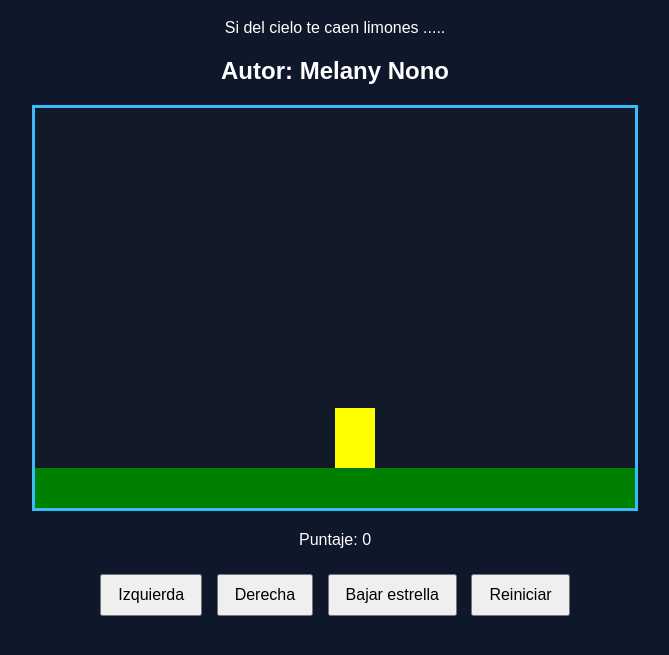
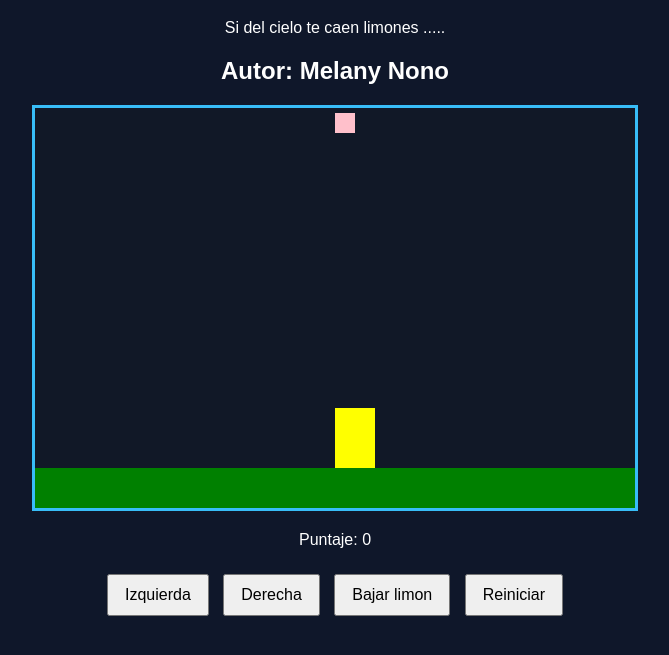
Before and after one commit to melanynono/juego_limones, a plain HTML site: page limones.html in a window 1280 px wide. Shown: the part 81-736 px from the top of the page, without its empty margins (305-974 px from the left). Drawn offline with Linux system fonts and the light colour scheme.

Commit message:
Agregar dibujarLimon y bajarLimon

```diff
--- a/limones.html
+++ b/limones.html
@@ -19,7 +19,7 @@
     <div class="botones">
       <button onclick="moverIzquierda();">Izquierda</button>
       <button onclick="moverDerecha();">Derecha</button>
-      <button>Bajar estrella</button>
+      <button onclick="bajarLimon()">Bajar limon</button>
       <button>Reiniciar</button>
     </div>
   </div>
--- a/limones.js
+++ b/limones.js
@@ -4,11 +4,17 @@ let ctx=canvas.getContext("2d");
 const ALTURA_SUELO =40;
 const ALTURA_PERSONAJE =60;
 const ANCHO_PERSONAJE = 40;
+const ANCHO_LIMON = 20;
+const ALTO_LIMON = 20;
+
 let personajeX=canvas.width/2;
+let limonX=canvas.width/2;
+let limonY=5;
 
 function iniciar(){
     dibujarSuelo();
     dibujarPersonaje();
+    dibujarLimon();
 }
 function dibujarSuelo(){
     ctx.fillStyle="green";
@@ -38,8 +44,19 @@ function actualizarPantalla(){
     limpiarCanva();
     dibujarSuelo();
     dibujarPersonaje();
+    dibujarLimon();
 }
 
 function limpiarCanva(){
     ctx.clearRect(0,0,canvas.width,canvas.height);
 }
+
+function dibujarLimon(){
+    ctx.fillStyle = "pink";
+    ctx.fillRect(limonX,limonY,ANCHO_LIMON,ALTO_LIMON);
+}
+
+function bajarLimon(){
+    limonY = limonY + 10;
+    actualizarPantalla();
+}
```
